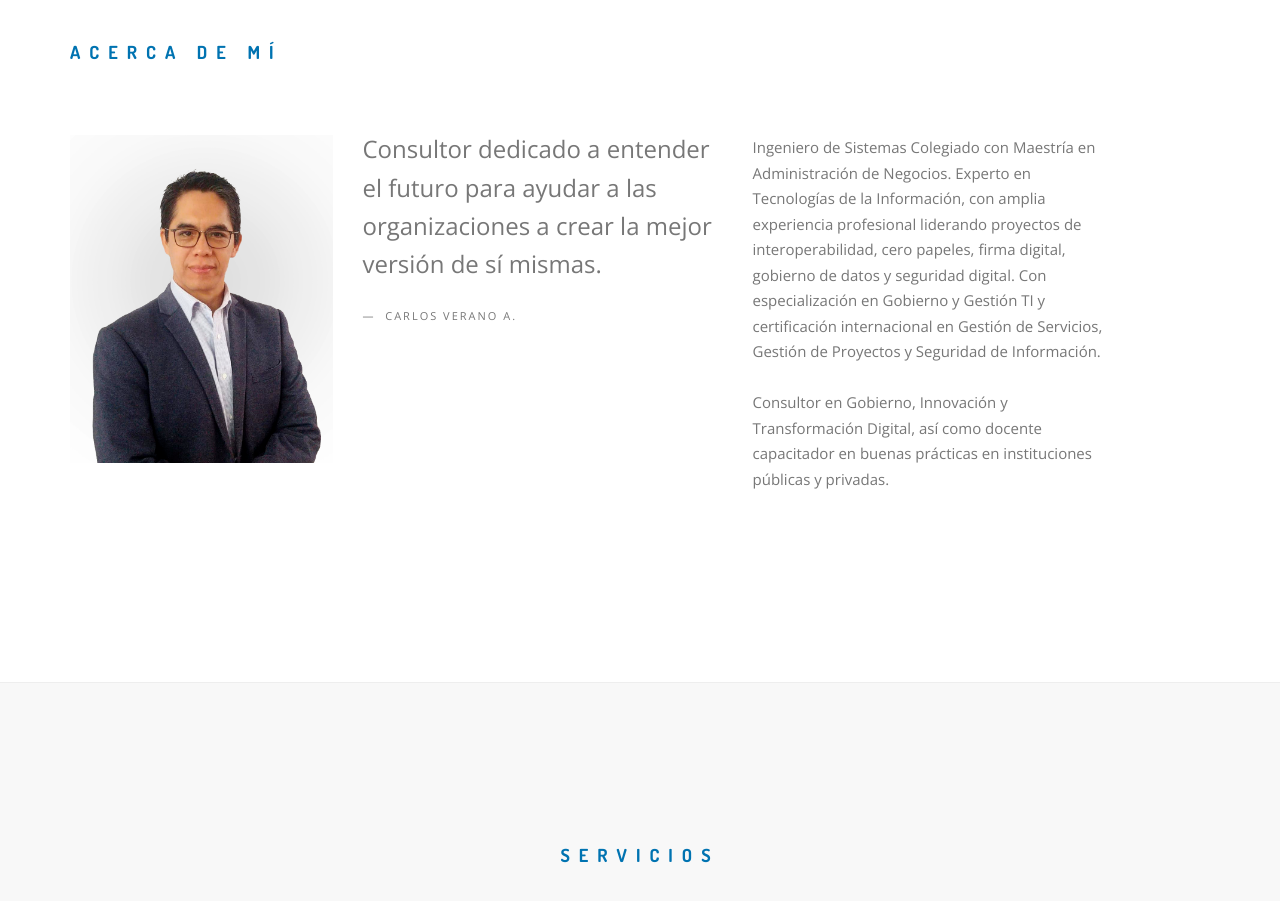
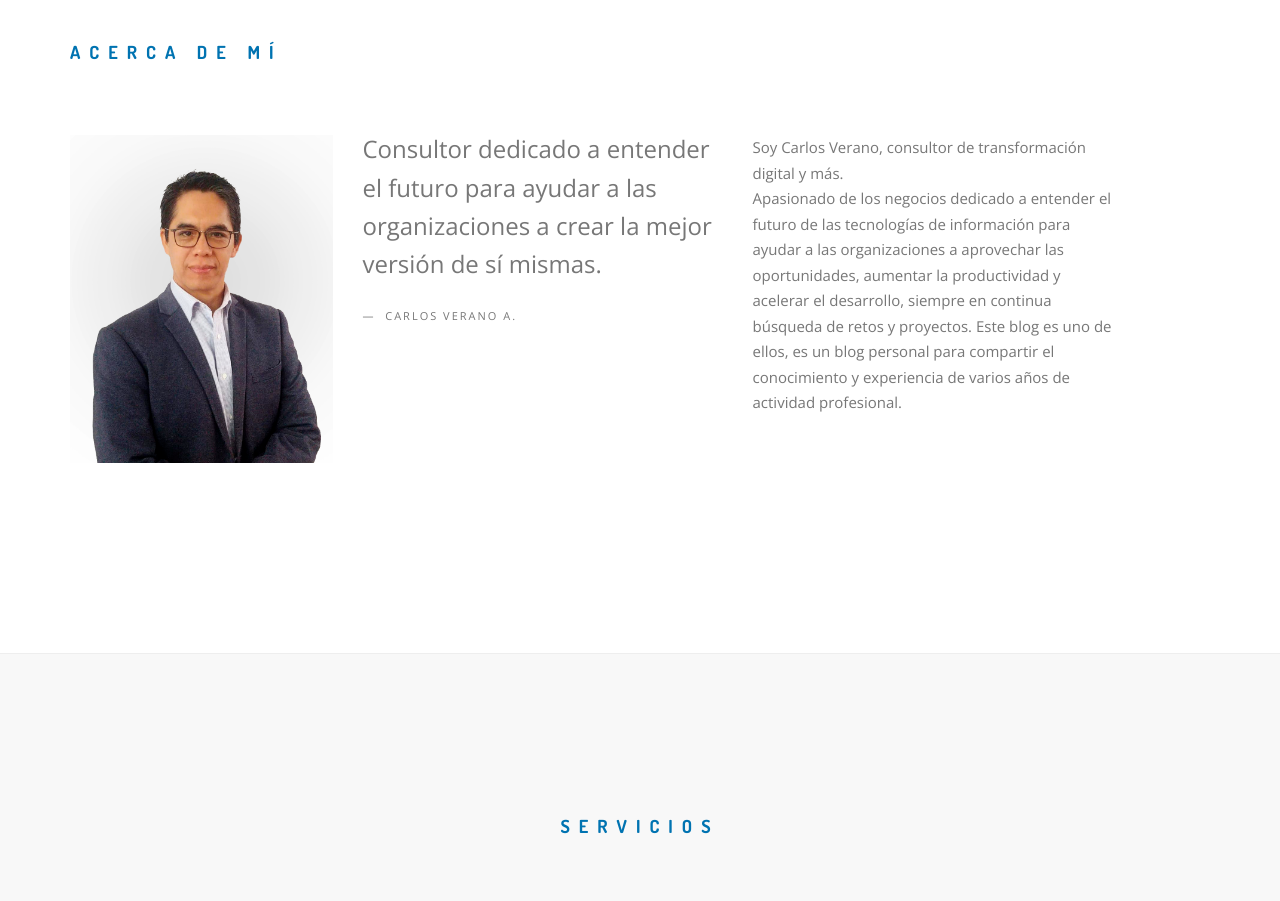
Before and after one commit to cveranoa/cveranoa, a plain HTML site: page index.html in a window 1280 px wide. Shown: the part 920-1821 px from the top of the page. Drawn offline with nearby package versions, Linux system fonts and the light colour scheme.

Commit message:
CarlosVerano v1.24
Actualización del perfil profesional

```diff
--- a/index.html
+++ b/index.html
@@ -184,11 +184,9 @@
                             </div>
 
                             <div class="col-md-4 col-sm-6 mb-sm-50 mb-xs-30">
-								Ingeniero de Sistemas Colegiado con Maestría en Administración de Negocios. Experto en Tecnologías de la Información, con amplia experiencia profesional liderando proyectos de interoperabilidad, cero papeles, firma digital, gobierno de datos y seguridad digital. Con especialización en Gobierno y Gestión TI y certificación internacional en Gestión de Servicios, Gestión de Proyectos y Seguridad de Información.</br></br>
-								Consultor en Gobierno, Innovación y Transformación Digital, así como docente capacitador en buenas prácticas en instituciones públicas y privadas.
+								Soy Carlos Verano, consultor de transformación digital y más.</br>
+								Apasionado de los negocios dedicado a entender el futuro de las tecnologías de información para ayudar a las organizaciones a aprovechar las oportunidades, aumentar la productividad y acelerar el desarrollo, siempre en continua búsqueda de retos y proyectos. Este blog es uno de ellos, es un blog personal para compartir el conocimiento y experiencia de varios años de actividad profesional.
                             </div>
-
-
 
                         </div>
                     </div>
```
